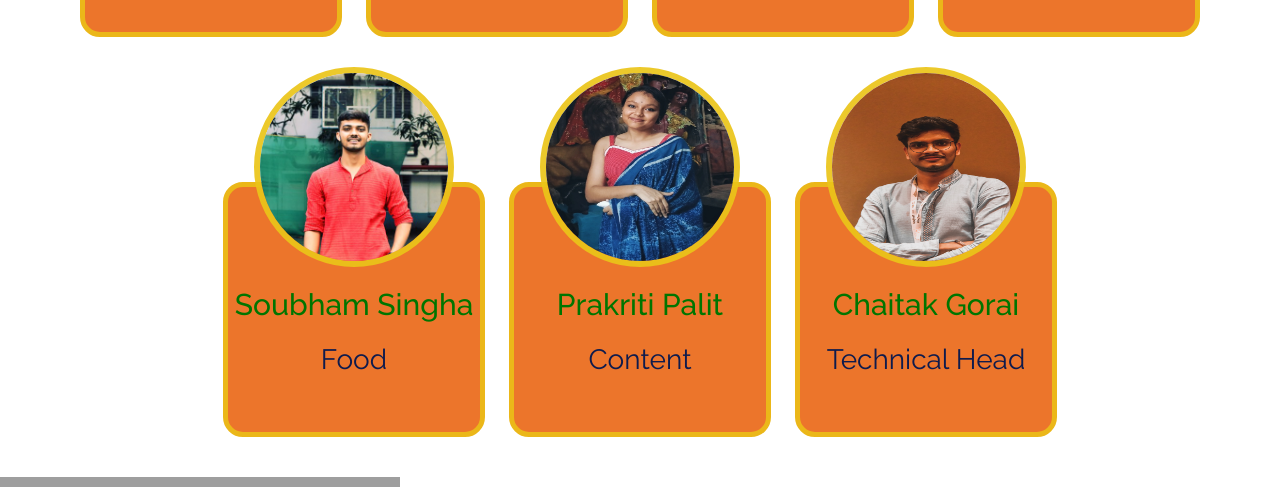
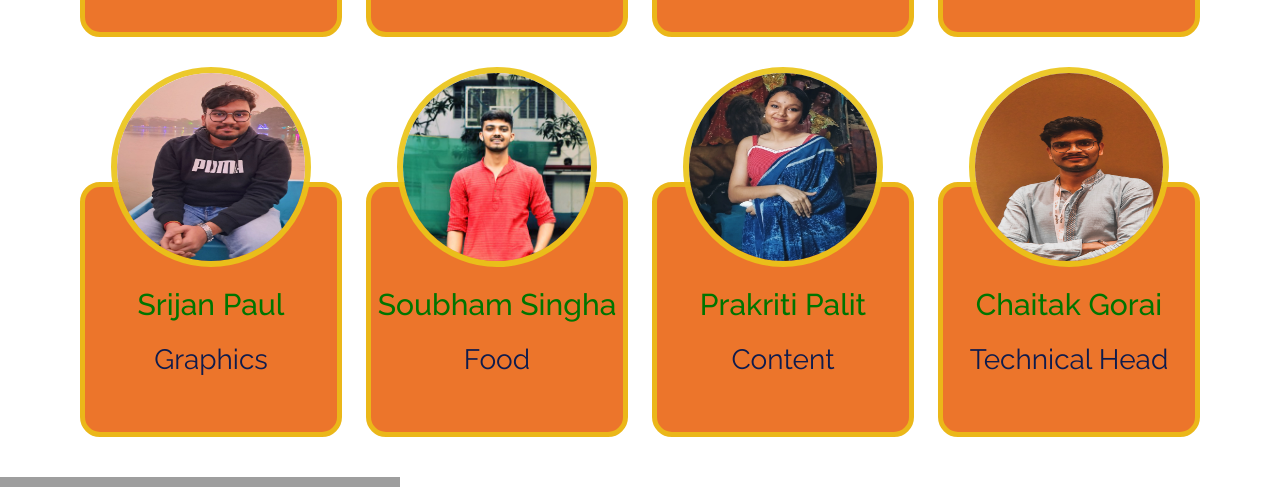
Before and after one commit to pritm-321/iempact, a plain HTML site: page team.html in a window 1280 px wide. Shown: the part 1512-1999 px from the top of the page. Drawn offline with nearby package versions, Linux system fonts and the light colour scheme; grey boxes are pictures that could not be loaded.

Commit message:
team html

```diff
--- a/team.html
+++ b/team.html
@@ -159,15 +159,15 @@
           </div>
         </div>
 
-        <!-- <div class="team-member col-lg-3 col-md-6">
+        <div class="team-member col-lg-3 col-md-6">
           <div class="team-member-image">
-            <!--<img src="assets/img/team/shivam.jpg" alt="Srijan Paul">
+            <img src="assets/img/team/srijan.jpeg" alt="Srijan Paul">
           </div>
           <div class="info">
             <div class="team-member-name"><h2>Srijan Paul</h2></div>
             <div class="team-member-designation"><h3>Graphics</h3></div>
           </div>
-        </div> -->
+        </div>
 
         <div class="team-member col-lg-3 col-md-6">
           <div class="team-member-image">
```
Also changed, not shown: assets/img/team/srijan.jpeg (added).
